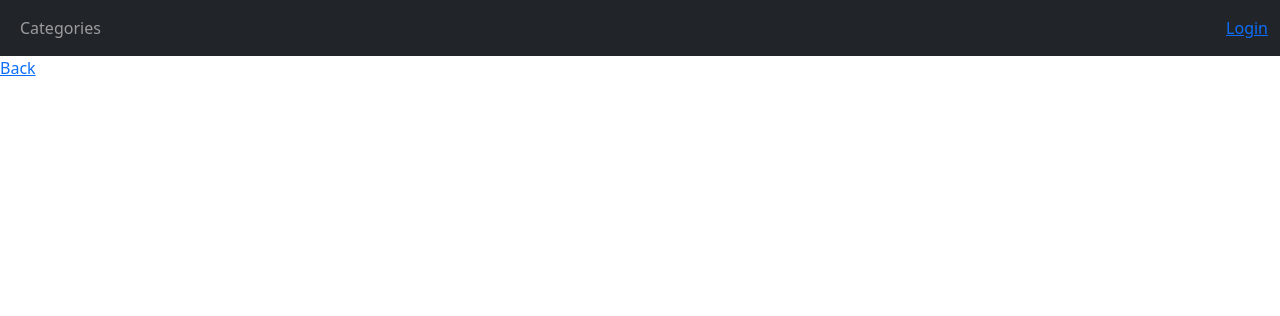
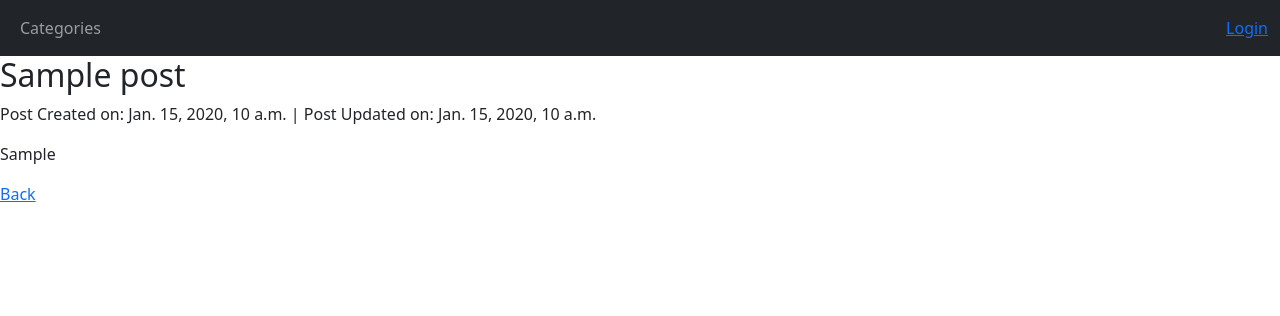
Before and after one commit to pris-matic/hobbysite-CD-3, a Django app: page /forum/thread/1/ in a window 1280 px wide. Shown: the top 316 px of the page. Run offline with Django 5.2, Linux system fonts and the light colour scheme; tables that the repository leaves empty hold one stand-in row (values such as "Sample post").

Commit message:
added information for each thread

```diff
--- a/hobbysite/forum/templates/specificThread.html
+++ b/hobbysite/forum/templates/specificThread.html
@@ -1,8 +1,11 @@
 {% extends 'base.html' %}
 {% load static %}
 
-{% block title %} Forums {% endblock %}
+{% block title %} Forum - {{ thread.category }} {% endblock %}
 
 {% block content %}
+    <h2> {{ thread.title }} </h2>
+    <p> Post Created on: {{ thread.createdOn }} | Post Updated on: {{ thread.updatedOn }}</p>
+    <p> {{ thread.entry }} </p>
     <a href="{% url 'forum:getForumCategories' %}">Back</a>
 {% endblock %}
```
